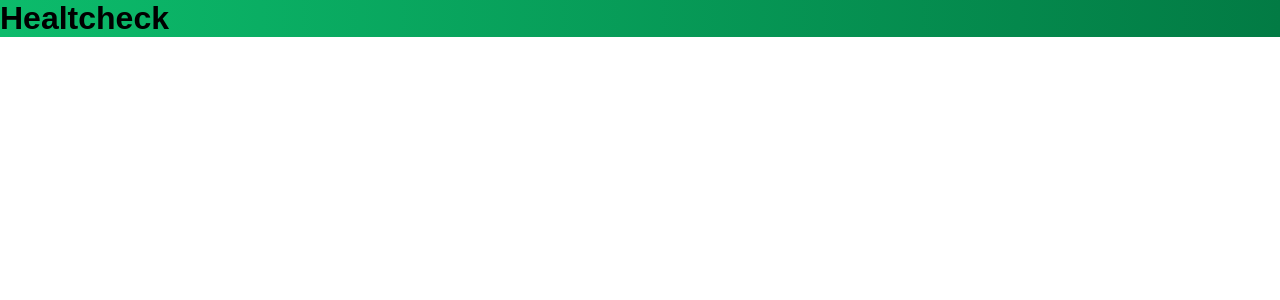
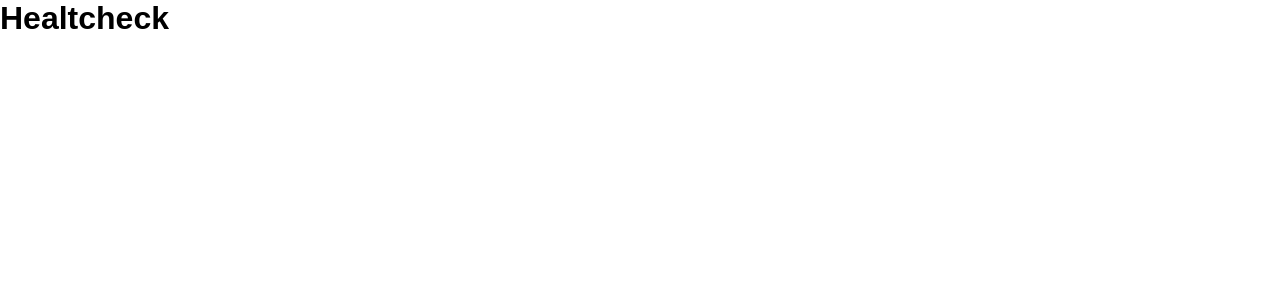
Before and after one commit to PeaksoftFrontend/HealthCheck-js2, a React (Vite) app: page / in a window 1280 px wide. Shown: the top 300 px of the page. Built offline with nearby package versions, Linux system fonts and the light colour scheme.

Commit message:
clear app

```diff
--- a/src/App.jsx
+++ b/src/App.jsx
@@ -1,12 +1,7 @@
-import { styled } from "@mui/material";
 export const App = () => {
   return (
-    <StyledDiv>
+    <div>
       <h1>Healtcheck</h1>
-    </StyledDiv>
+    </div>
   );
 };
-
-const StyledDiv = styled("div")(({ theme }) => ({
-  background: theme.palette.primary.gradientPrimary,
-}));
```
